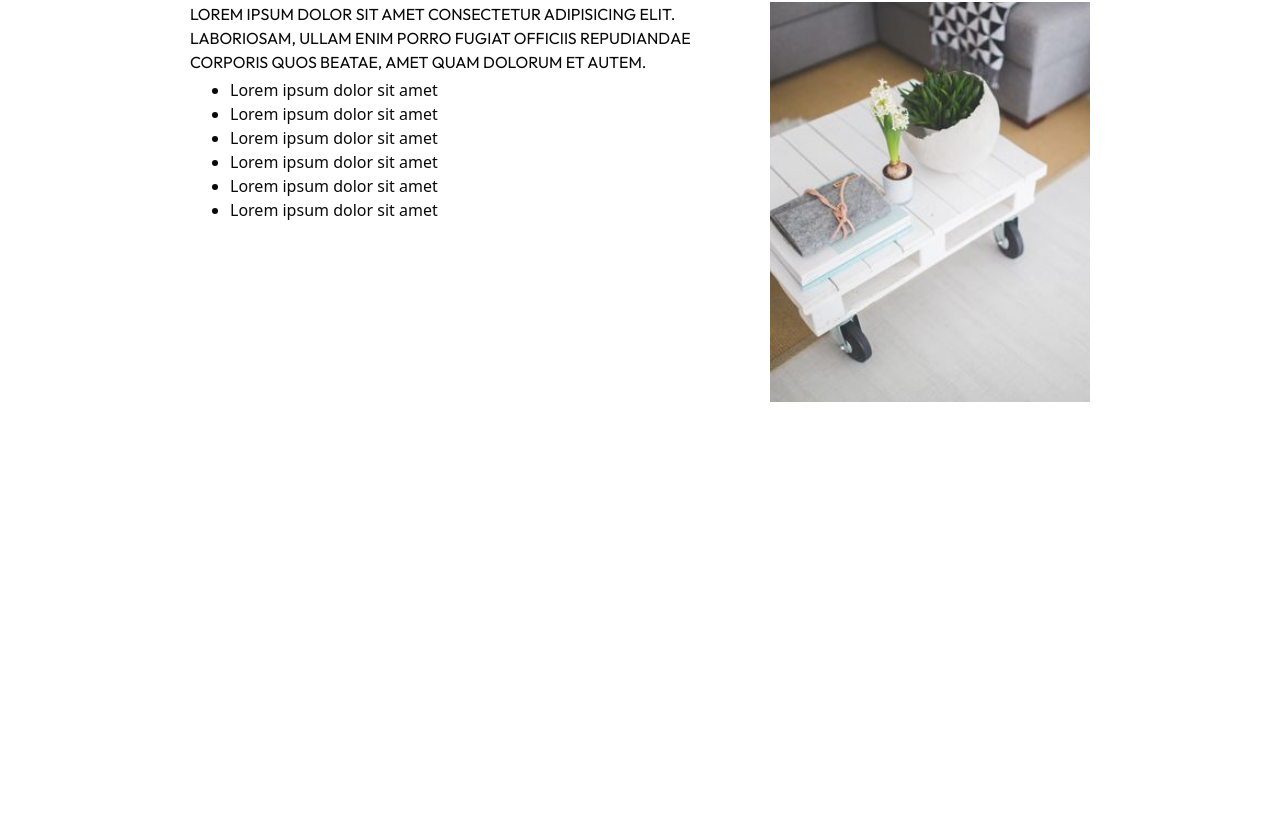
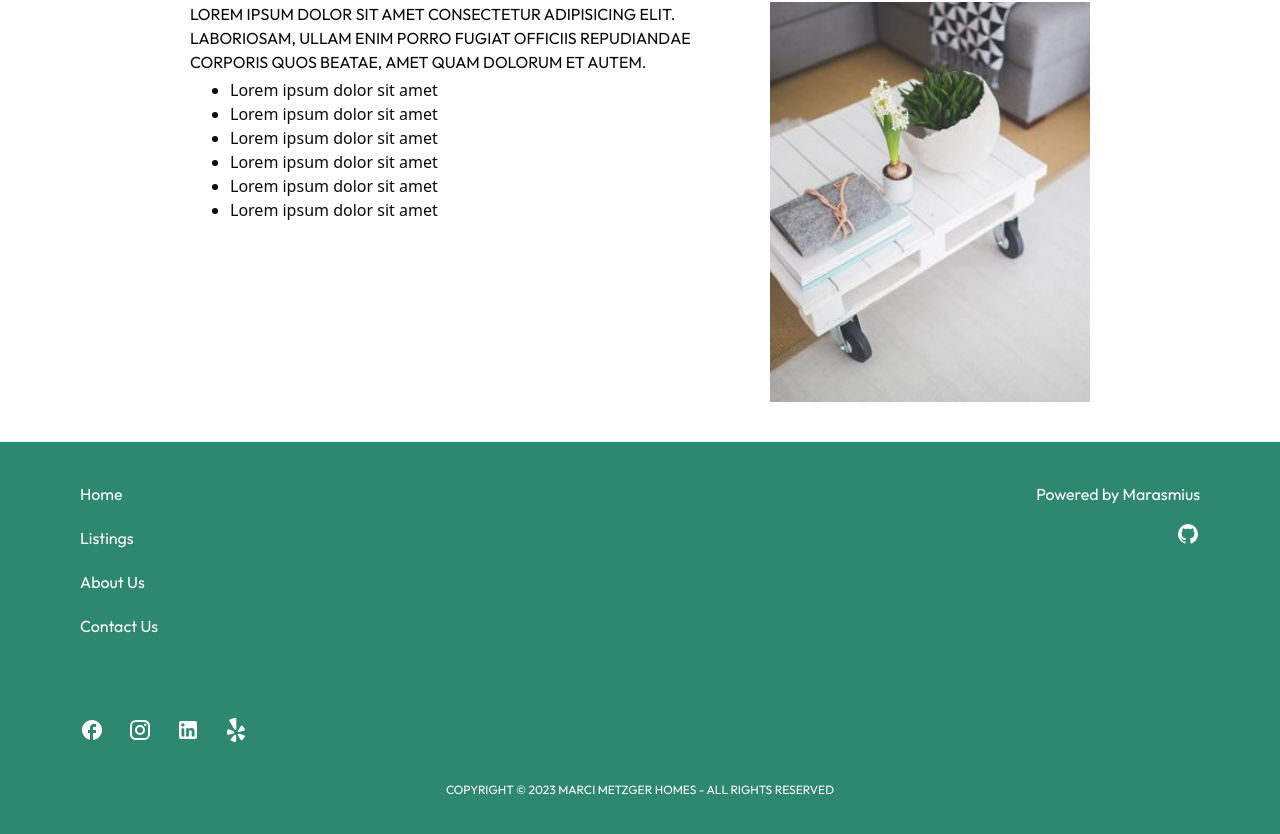
Before and after one commit to raphroncal/marci-metzger-homes, a Next.js app: page / in a window 1280 px wide. Shown: the part 2250-3084 px from the top of the page. Before the commit the page ends 2692 px from the top, so only its background shows below. Built offline with nearby package versions, Linux system fonts and the light colour scheme.

Commit message:
feat(footer): implemented footer in layout

```diff
--- /dev/null
+++ b/app/components/footer/Socials.tsx
@@ -0,0 +1,99 @@
+type TSocial = {
+  icon: React.ComponentType<React.SVGProps<SVGSVGElement>>;
+  url: string;
+};
+
+const FacebookIcon = () => (
+  <svg
+    xmlns="http://www.w3.org/2000/svg"
+    width="24"
+    height="24"
+    viewBox="0 0 24 24"
+  >
+    <path
+      fill="#FFFFFF"
+      d="M22 12c0-5.52-4.48-10-10-10S2 6.48 2 12c0 4.84 3.44 8.87 8 9.8V15H8v-3h2V9.5C10 7.57 11.57 6 13.5 6H16v3h-2c-.55 0-1 .45-1 1v2h3v3h-3v6.95c5.05-.5 9-4.76 9-9.95"
+    />
+  </svg>
+);
+
+const InstagramIcon = () => (
+  <svg
+    xmlns="http://www.w3.org/2000/svg"
+    width="24"
+    height="24"
+    viewBox="0 0 24 24"
+  >
+    <path
+      fill="#FFFFFF"
+      d="M7.8 2h8.4C19.4 2 22 4.6 22 7.8v8.4a5.8 5.8 0 0 1-5.8 5.8H7.8C4.6 22 2 19.4 2 16.2V7.8A5.8 5.8 0 0 1 7.8 2m-.2 2A3.6 3.6 0 0 0 4 7.6v8.8C4 18.39 5.61 20 7.6 20h8.8a3.6 3.6 0 0 0 3.6-3.6V7.6C20 5.61 18.39 4 16.4 4zm9.65 1.5a1.25 1.25 0 0 1 1.25 1.25A1.25 1.25 0 0 1 17.25 8A1.25 1.25 0 0 1 16 6.75a1.25 1.25 0 0 1 1.25-1.25M12 7a5 5 0 0 1 5 5a5 5 0 0 1-5 5a5 5 0 0 1-5-5a5 5 0 0 1 5-5m0 2a3 3 0 0 0-3 3a3 3 0 0 0 3 3a3 3 0 0 0 3-3a3 3 0 0 0-3-3"
+    />
+  </svg>
+);
+
+const LinkedInIcon = () => (
+  <svg
+    xmlns="http://www.w3.org/2000/svg"
+    width="24"
+    height="24"
+    viewBox="0 0 24 24"
+  >
+    <path
+      fill="#FFFFFF"
+      d="M19 3a2 2 0 0 1 2 2v14a2 2 0 0 1-2 2H5a2 2 0 0 1-2-2V5a2 2 0 0 1 2-2zm-.5 15.5v-5.3a3.26 3.26 0 0 0-3.26-3.26c-.85 0-1.84.52-2.32 1.3v-1.11h-2.79v8.37h2.79v-4.93c0-.77.62-1.4 1.39-1.4a1.4 1.4 0 0 1 1.4 1.4v4.93zM6.88 8.56a1.68 1.68 0 0 0 1.68-1.68c0-.93-.75-1.69-1.68-1.69a1.69 1.69 0 0 0-1.69 1.69c0 .93.76 1.68 1.69 1.68m1.39 9.94v-8.37H5.5v8.37z"
+    />
+  </svg>
+);
+
+const YelpIcon = () => (
+  <svg
+    xmlns="http://www.w3.org/2000/svg"
+    width="24"
+    height="24"
+    viewBox="0 0 24 24"
+  >
+    <path
+      fill="#FFFFFF"
+      fillRule="evenodd"
+      d="m4.98 11.264l4.701 2.278a1.075 1.075 0 0 1 .6 1.074a1.07 1.07 0 0 1-.81.927L4.393 16.8a1.09 1.09 0 0 1-1.187-.492a1.1 1.1 0 0 1-.146-.429a9.2 9.2 0 0 1 .424-3.996a1.07 1.07 0 0 1 .606-.645a1.1 1.1 0 0 1 .888.026m1.884 9.615l3.5-3.861a1.08 1.08 0 0 1 1.205-.277a1.08 1.08 0 0 1 .673 1.03l-.183 5.195a1.07 1.07 0 0 1-.396.793a1.08 1.08 0 0 1-.861.226a9.4 9.4 0 0 1-3.748-1.506a1.07 1.07 0 0 1-.46-.758a1.07 1.07 0 0 1 .27-.842m8.298-5.139l4.975 1.606a1.08 1.08 0 0 1 .657.596a1.06 1.06 0 0 1-.017.884a9.3 9.3 0 0 1-2.487 3.166a1.082 1.082 0 0 1-1.602-.258l-2.773-4.408a1.065 1.065 0 0 1 .065-1.226a1.08 1.08 0 0 1 1.182-.36m5.059-3.152l-5.029 1.433a1.085 1.085 0 0 1-1.169-.4A1.065 1.065 0 0 1 14 12.393l2.926-4.308a1.08 1.08 0 0 1 .755-.464a1.1 1.1 0 0 1 .85.257a9.2 9.2 0 0 1 2.379 3.25a1.07 1.07 0 0 1-.691 1.46M8.469.468a15 15 0 0 0-2.585.946a1.08 1.08 0 0 0-.564.65a1.06 1.06 0 0 0 .097.851l4.915 8.456a1.076 1.076 0 0 0 1.212.499a1.066 1.066 0 0 0 .799-1.034V1.072A1.065 1.065 0 0 0 11.622.06a1.1 1.1 0 0 0-.437-.057c-.918.072-1.826.228-2.715.465"
+      clipRule="evenodd"
+    />
+  </svg>
+);
+
+export const Social = ({ icon: Icon, url, ...props }: TSocial) => {
+  return (
+    <a href={url} target="_blank" rel="noopener noreferrer" {...props}>
+      <Icon />
+    </a>
+  );
+};
+
+export const Socials = () => {
+  const socials: TSocial[] = [
+    {
+      icon: FacebookIcon,
+      url: "https://www.facebook.com/MarciHomes/",
+    },
+    {
+      icon: InstagramIcon,
+      url: "https://www.instagram.com/marciandlauren_nvrealtors/",
+    },
+    {
+      icon: LinkedInIcon,
+      url: "https://www.linkedin.com/in/marci-metzger-30642496/",
+    },
+    {
+      icon: YelpIcon,
+      url: "https://www.yelp.com/biz/marci-metzger-the-ridge-realty-pahrump",
+    },
+  ];
+
+  return (
+    <div className="flex gap-6">
+      {socials.map(({ icon: Icon, url }, index) => (
+        <Social icon={Icon} url={url} key={index} />
+      ))}
+    </div>
+  );
+};
--- a/app/layout.tsx
+++ b/app/layout.tsx
@@ -6,6 +6,7 @@ import {
   Playfair_Display_SC,
 } from "next/font/google";
 import "./globals.css";
+import { Footer } from "./sections/Footer";
 
 const geistSans = Geist({
   variable: "--font-geist-sans",
@@ -44,6 +45,7 @@ export default function RootLayout({
         className={`${geistSans.variable} ${geistMono.variable} ${playfairSC.variable} ${outfit.variable} antialiased scrollbar-hidden`}
       >
         {children}
+        <Footer />
       </body>
     </html>
   );
--- /dev/null
+++ b/app/sections/Footer.tsx
@@ -0,0 +1,45 @@
+import { Social, Socials } from "../components/footer/Socials";
+
+const GithubIcon = () => (
+  <svg
+    xmlns="http://www.w3.org/2000/svg"
+    width="24"
+    height="24"
+    viewBox="0 0 24 24"
+  >
+    <path
+      fill="#FFFFFF"
+      d="M12 2A10 10 0 0 0 2 12c0 4.42 2.87 8.17 6.84 9.5c.5.08.66-.23.66-.5v-1.69c-2.77.6-3.36-1.34-3.36-1.34c-.46-1.16-1.11-1.47-1.11-1.47c-.91-.62.07-.6.07-.6c1 .07 1.53 1.03 1.53 1.03c.87 1.52 2.34 1.07 2.91.83c.09-.65.35-1.09.63-1.34c-2.22-.25-4.55-1.11-4.55-4.92c0-1.11.38-2 1.03-2.71c-.1-.25-.45-1.29.1-2.64c0 0 .84-.27 2.75 1.02c.79-.22 1.65-.33 2.5-.33s1.71.11 2.5.33c1.91-1.29 2.75-1.02 2.75-1.02c.55 1.35.2 2.39.1 2.64c.65.71 1.03 1.6 1.03 2.71c0 3.82-2.34 4.66-4.57 4.91c.36.31.69.92.69 1.85V21c0 .27.16.59.67.5C19.14 20.16 22 16.42 22 12A10 10 0 0 0 12 2"
+    />
+  </svg>
+);
+
+export const Footer = () => {
+  return (
+    <div className="flex flex-col gap-10 px-20 py-10 bg-[#2E876F] text-white font-outfit">
+      <div className="flex justify-between">
+        {/* pages and socials */}
+        <div className="flex flex-col gap-20">
+          <div className="flex flex-col gap-5">
+            <p>Home</p>
+            <p>Listings</p>
+            <p>About Us</p>
+            <p>Contact Us</p>
+          </div>
+
+          <Socials />
+        </div>
+
+        {/* powered by me! :) */}
+        <div className="flex flex-col items-end gap-4">
+          <p>Powered by Marasmius</p>
+          <Social icon={GithubIcon} url="https://github.com/raphroncal" />
+        </div>
+      </div>
+
+      <p className="text-center uppercase text-xs">
+        Copyright © 2023 Marci Metzger Homes - All Rights Reserved
+      </p>
+    </div>
+  );
+};
--- a/app/sections/Showcase.tsx
+++ b/app/sections/Showcase.tsx
@@ -17,9 +17,9 @@ const ButtonPrev = ({ ...props }) => (
       <path
         fill="none"
         stroke="#FFFFFF"
-        stroke-linecap="round"
-        stroke-linejoin="round"
-        stroke-width="1"
+        strokeLinecap="round"
+        strokeLinejoin="round"
+        strokeWidth="1"
         d="M20 30L8 16L20 2"
       />
     </svg>
@@ -40,9 +40,9 @@ const ButtonNext = ({ ...props }) => (
       <path
         fill="none"
         stroke="#FFFFFF"
-        stroke-linecap="round"
-        stroke-linejoin="round"
-        stroke-width="1"
+        strokeLinecap="round"
+        strokeLinejoin="round"
+        strokeWidth="1"
         d="m12 30l12-14L12 2"
       />
     </svg>
```
